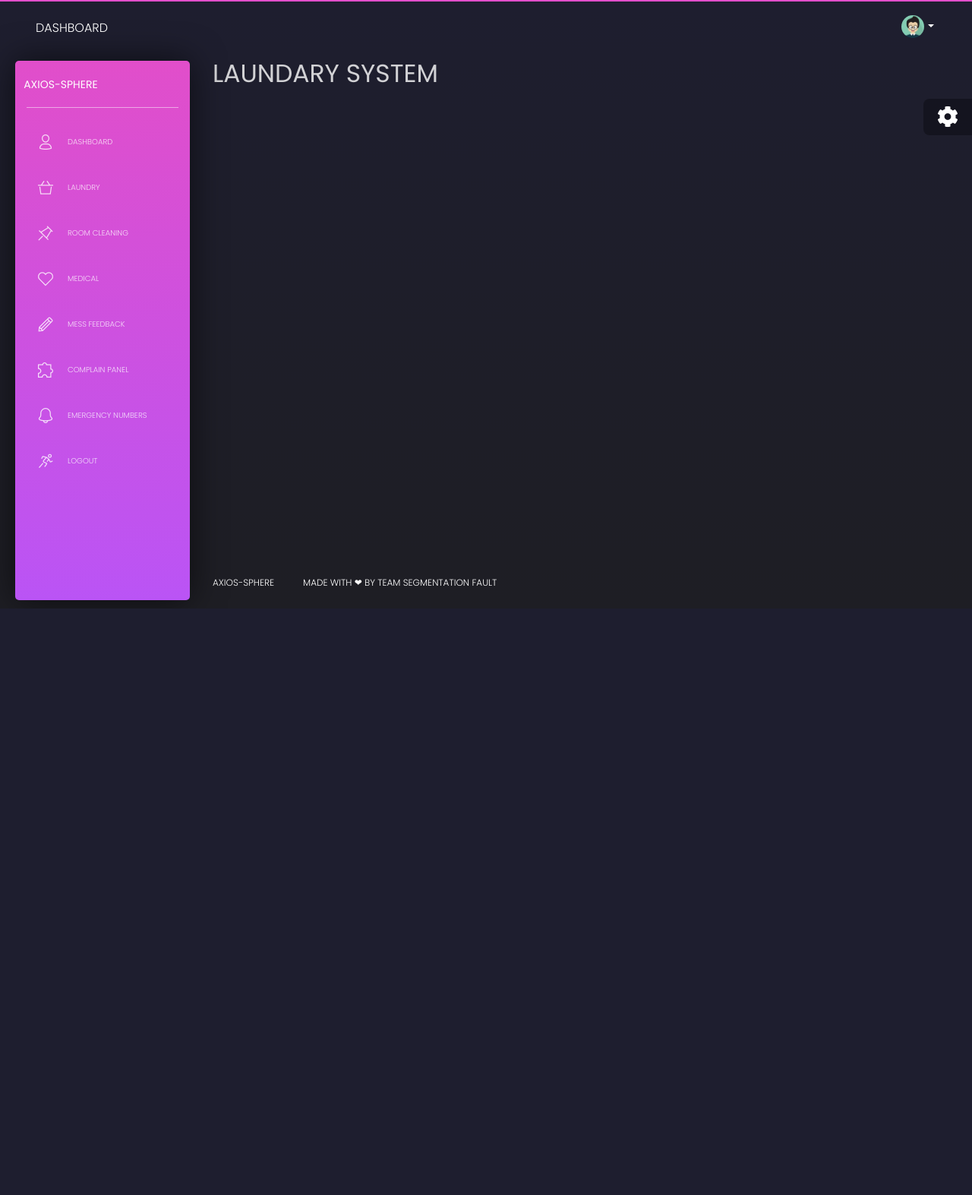
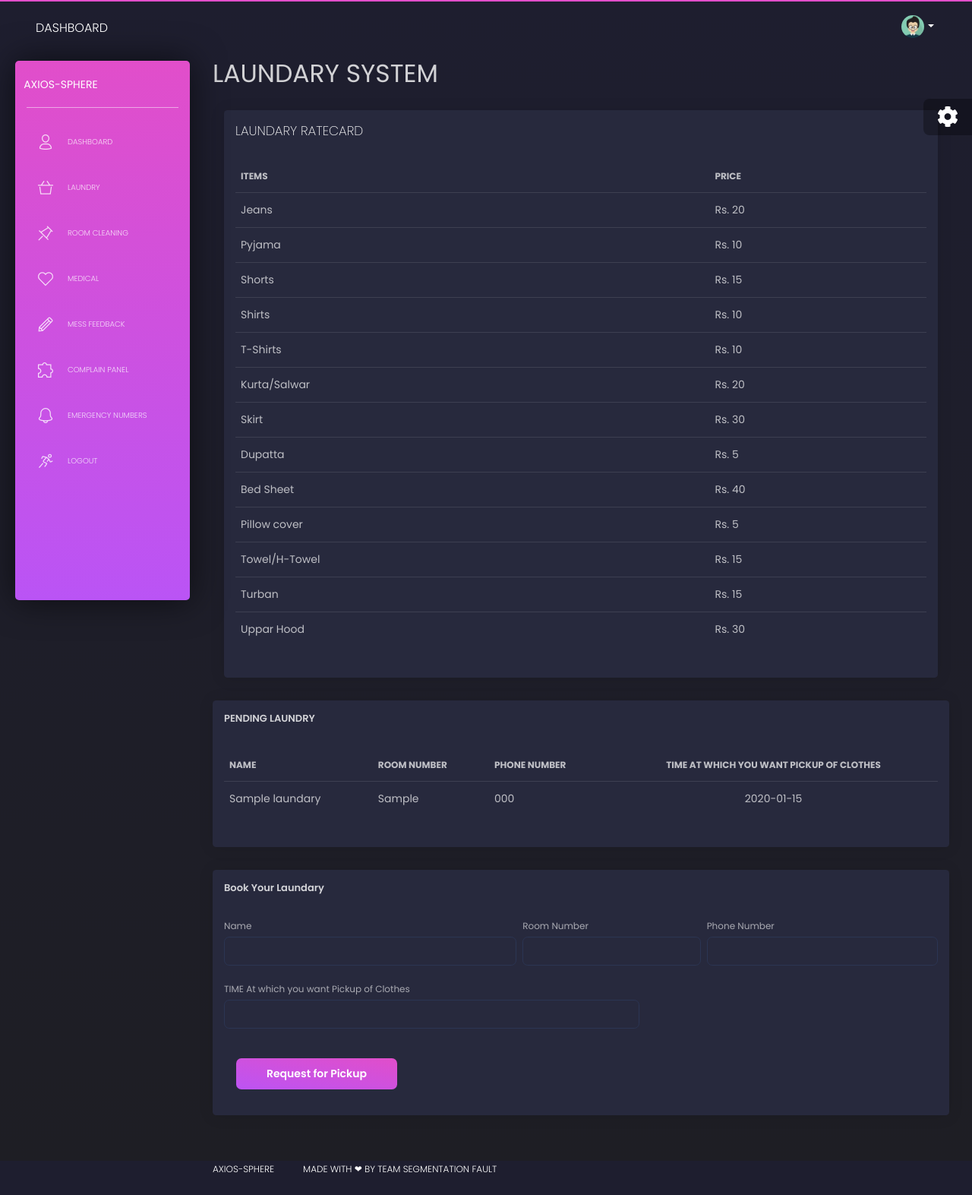
Before and after one commit to Team-Fractal/Hacko-10-SegmentationFault, a Django app: page /laundary in a window 1280 px wide. Shown: the whole page at 76% size. Before the commit the page ends 801 px from the top, so only its background shows below. Run offline with Django 3.2, Linux system fonts and the light colour scheme; a user stored in the database is signed in; tables that the repository leaves empty hold one stand-in row (values such as "Sample post"); some libraries are stand-ins or nearby versions.

Commit message:
laundary system added

```diff
--- a/core/templates/laundary.html
+++ b/core/templates/laundary.html
@@ -7,7 +7,7 @@
 
 {% block content %}   <H1>LAUNDARY SYSTEM</H1>
 
-<!-- <div class="row">
+<div class="row">
   <div class="col-md-12">
     <div class="col-lg-12 col-md-12">
       <div class="card ">
@@ -243,7 +243,7 @@
 
     </div>
   </div>
-</div> -->
+</div>
 
 {% endblock content %}
 
```
